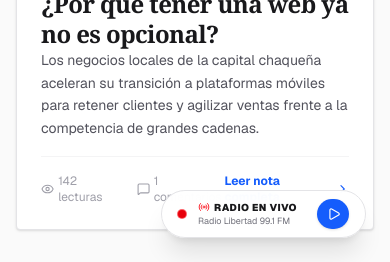
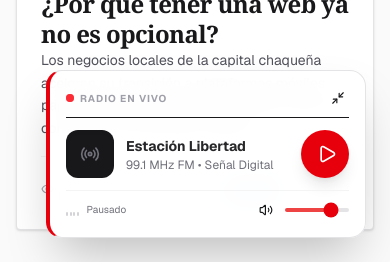
Before and after one commit to SantiCabrera19/resistencia-pwas, a Next.js app: page /demos/noticias in a window 390 px wide. Shown: the part 582-844 px from the top of the page. Built offline with nearby package versions, Linux system fonts and the light colour scheme.

Commit message:
feat(noticias): redesign live radio player to be premium, responsive and collapsible

```diff
--- a/src/app/demos/noticias/layout.tsx
+++ b/src/app/demos/noticias/layout.tsx
@@ -4,7 +4,7 @@
 import Link from "next/link";
 import { usePathname } from "next/navigation";
 import { useTheme } from "next-themes";
-import { Sun, Moon, Menu, X, Newspaper, CloudSun, MapPin, Play, Pause, Radio } from "lucide-react";
+import { Sun, Moon, Menu, X, Newspaper, CloudSun, MapPin, Play, Pause, Radio, Volume2, VolumeX, Minimize2 } from "lucide-react";
 
 export default function NoticiasLayout({
   children,
@@ -17,6 +17,9 @@
   const [mobileMenuOpen, setMobileMenuOpen] = useState(false);
   const [formattedDate, setFormattedDate] = useState("");
   const [isPlaying, setIsPlaying] = useState(false);
+  const [volume, setVolume] = useState(0.8);
+  const [isMuted, setIsMuted] = useState(false);
+  const [isMinimized, setIsMinimized] = useState(false);
   const audioRef = React.useRef<HTMLAudioElement | null>(null);
 
   const togglePlay = () => {
@@ -30,6 +33,16 @@
     }
     setIsPlaying(!isPlaying);
   };
+
+  const toggleMute = () => {
+    setIsMuted(!isMuted);
+  };
+
+  useEffect(() => {
+    if (audioRef.current) {
+      audioRef.current.volume = isMuted ? 0 : volume;
+    }
+  }, [volume, isMuted]);
 
   useEffect(() => {
     setMounted(true);
@@ -227,7 +240,7 @@
       </footer>
 
       {/* 6. FLOATING LIVE RADIO PLAYER */}
-      <div className="fixed bottom-6 right-6 z-50 bg-white/95 dark:bg-zinc-900/95 backdrop-blur-md border border-zinc-200 dark:border-zinc-800 shadow-xl rounded-full py-2 px-4 flex items-center gap-3 select-none">
+      <div className="fixed bottom-6 right-6 z-50 select-none">
         <audio
           ref={audioRef}
           src="https://www.soundhelix.com/examples/mp3/SoundHelix-Song-1.mp3"
@@ -235,22 +248,161 @@
           onPlay={() => setIsPlaying(true)}
           onPause={() => setIsPlaying(false)}
         />
-        <div className="relative flex items-center justify-center">
-          <span className={`absolute inline-flex h-2.5 w-2.5 rounded-full bg-red-500 opacity-75 ${isPlaying ? "animate-ping" : ""}`} />
-          <span className="relative inline-flex rounded-full h-2 w-2 bg-red-600" />
+        <style dangerouslySetInnerHTML={{__html: `
+          @keyframes eq-bounce {
+            0%, 100% { transform: scaleY(0.15); }
+            50% { transform: scaleY(1); }
+          }
+          .eq-bar-anim {
+            transform-origin: bottom;
+            animation: eq-bounce 1s ease-in-out infinite;
+          }
+          .eq-bar-anim-1 { animation-delay: 0.1s; animation-duration: 0.8s; }
+          .eq-bar-anim-2 { animation-delay: 0.3s; animation-duration: 1.1s; }
+          .eq-bar-anim-3 { animation-delay: 0.0s; animation-duration: 0.9s; }
+          .eq-bar-anim-4 { animation-delay: 0.4s; animation-duration: 1.2s; }
+        `}} />
+
+        {isMinimized ? (
+          /* Minimized State */
+          <button
+            onClick={() => setIsMinimized(false)}
+            className="flex items-center justify-center w-14 h-14 bg-red-600 hover:bg-red-500 text-white rounded-full shadow-2xl transition-all duration-300 transform hover:scale-105 border-2 border-white dark:border-zinc-800 relative group"
+            title="Expandir reproductor de radio"
+          >
+            {isPlaying ? (
+              <div className="flex gap-[2px] items-end justify-center w-6 h-4">
+                <span className="w-[3px] h-4 bg-white rounded-full eq-bar-anim eq-bar-anim-1" />
+                <span className="w-[3px] h-4 bg-white rounded-full eq-bar-anim eq-bar-anim-2" />
+                <span className="w-[3px] h-4 bg-white rounded-full eq-bar-anim eq-bar-anim-3" />
+                <span className="w-[3px] h-4 bg-white rounded-full eq-bar-anim eq-bar-anim-4" />
               </div>
-        <div className="flex flex-col text-[10px] font-sans pr-2 text-left">
-          <span className="font-black tracking-wider text-zinc-900 dark:text-white uppercase flex items-center gap-1">
-            <Radio className="w-3 h-3 text-red-500" /> RADIO EN VIVO
+            ) : (
+              <Radio className="w-6 h-6 animate-pulse" />
+            )}
+
+            {/* Live Badge indicator */}
+            <span className="absolute -top-1 -right-1 flex h-3.5 w-3.5">
+              <span className={`absolute inline-flex h-full w-full rounded-full bg-red-400 opacity-75 ${isPlaying ? "animate-ping" : ""}`}></span>
+              <span className="relative inline-flex rounded-full h-3 w-3 bg-red-500 border border-white dark:border-zinc-900"></span>
             </span>
-          <span className="text-[9px] text-zinc-500 dark:text-zinc-400">Radio Libertad 99.1 FM</span>
+          </button>
+        ) : (
+          /* Expanded Premium Player Card */
+          <div className="w-[320px] sm:w-[350px] bg-white/95 dark:bg-zinc-900/95 backdrop-blur-md border border-zinc-200 dark:border-zinc-800 shadow-2xl rounded-2xl p-4 flex flex-col gap-3 transition-all duration-300 transform hover:translate-y-[-2px] border-l-4 border-l-red-600">
+            {/* Top header line of the card */}
+            <div className="flex items-center justify-between border-b border-zinc-150 dark:border-zinc-800 pb-2">
+              <div className="flex items-center gap-1.5">
+                <div className="relative flex h-2 w-2">
+                  <span className={`absolute inline-flex h-full w-full rounded-full bg-red-400 opacity-75 ${isPlaying ? "animate-ping" : ""}`} />
+                  <span className="relative inline-flex rounded-full h-2 w-2 bg-red-500" />
+                </div>
+                <span className="text-[10px] font-bold tracking-widest text-zinc-400 dark:text-zinc-500 uppercase">
+                  RADIO EN VIVO
+                </span>
               </div>
               <button
+                onClick={() => setIsMinimized(true)}
+                className="text-zinc-450 hover:text-zinc-600 dark:hover:text-zinc-300 p-1 rounded-full hover:bg-zinc-100 dark:hover:bg-zinc-800 transition-colors"
+                title="Minimizar reproductor"
+              >
+                <Minimize2 className="w-3.5 h-3.5" />
+              </button>
+            </div>
+
+            {/* Info and Play button row */}
+            <div className="flex items-center justify-between gap-4">
+              <div className="flex items-center gap-3 min-w-0">
+                {/* Vinyl / Cover Disk Mock */}
+                <div className="relative flex items-center justify-center w-12 h-12 bg-zinc-900 text-white rounded-xl shadow-inner flex-shrink-0">
+                  <Radio className={`w-5 h-5 ${isPlaying ? "text-red-550 animate-pulse" : "text-zinc-500"}`} />
+                  {/* Small animated equalizer in cover when playing */}
+                  {isPlaying && (
+                    <div className="absolute inset-0 flex gap-0.5 items-end justify-center pb-2 bg-zinc-900/40 rounded-xl">
+                      <span className="w-[2px] h-3 bg-red-550 rounded-full eq-bar-anim eq-bar-anim-1" />
+                      <span className="w-[2px] h-3 bg-red-550 rounded-full eq-bar-anim eq-bar-anim-2" />
+                      <span className="w-[2px] h-3 bg-red-550 rounded-full eq-bar-anim eq-bar-anim-3" />
+                    </div>
+                  )}
+                </div>
+
+                <div className="flex flex-col min-w-0 text-left">
+                  <span className="font-bold text-sm text-zinc-800 dark:text-zinc-100 truncate leading-snug">
+                    Estación Libertad
+                  </span>
+                  <span className="text-xs text-zinc-500 dark:text-zinc-400 truncate leading-none mt-0.5">
+                    99.1 MHz FM • Señal Digital
+                  </span>
+                </div>
+              </div>
+
+              {/* Huge Play/Pause button */}
+              <button
                 onClick={togglePlay}
-          className="bg-blue-600 dark:bg-blue-500 hover:bg-blue-700 dark:hover:bg-blue-600 text-white rounded-full p-2 focus:outline-none cursor-pointer transition-colors shadow-sm"
+                className="flex items-center justify-center w-12 h-12 bg-red-600 hover:bg-red-500 text-white rounded-full shadow-lg hover:shadow-xl focus:outline-none transition-all duration-200 transform active:scale-95 cursor-pointer flex-shrink-0"
               >
-          {isPlaying ? <Pause className="w-3.5 h-3.5" /> : <Play className="w-3.5 h-3.5 ml-0.5" />}
+                {isPlaying ? <Pause className="w-5 h-5" /> : <Play className="w-5 h-5 ml-1" />}
               </button>
+            </div>
+
+            {/* Bottom Controls Row: Equalizer & Volume */}
+            <div className="flex items-center justify-between gap-4 border-t border-zinc-100 dark:border-zinc-800 pt-2 text-xs">
+              {/* Equalizer animation label */}
+              <div className="flex items-center gap-2 text-zinc-500">
+                {isPlaying ? (
+                  <>
+                    <div className="flex gap-[1.5px] items-end h-3">
+                      <span className="w-[2px] h-3 bg-red-500 rounded-full eq-bar-anim eq-bar-anim-1" />
+                      <span className="w-[2px] h-3 bg-red-500 rounded-full eq-bar-anim eq-bar-anim-2" />
+                      <span className="w-[2px] h-3 bg-red-500 rounded-full eq-bar-anim eq-bar-anim-3" />
+                      <span className="w-[2px] h-3 bg-red-500 rounded-full eq-bar-anim eq-bar-anim-4" />
+                    </div>
+                    <span className="text-[10px] font-medium text-red-650 dark:text-red-400">Transmitiendo</span>
+                  </>
+                ) : (
+                  <>
+                    <div className="flex gap-[1.5px] items-end h-3">
+                      <span className="w-[2px] h-1 bg-zinc-300 dark:bg-zinc-700 rounded-full" />
+                      <span className="w-[2px] h-1 bg-zinc-300 dark:bg-zinc-700 rounded-full" />
+                      <span className="w-[2px] h-1 bg-zinc-300 dark:bg-zinc-700 rounded-full" />
+                      <span className="w-[2px] h-1 bg-zinc-300 dark:bg-zinc-700 rounded-full" />
+                    </div>
+                    <span className="text-[10px]">Pausado</span>
+                  </>
+                )}
+              </div>
+
+              {/* Volume Slider */}
+              <div className="flex items-center gap-2 group/vol max-w-[130px]">
+                <button
+                  onClick={toggleMute}
+                  className="text-zinc-550 dark:text-zinc-400 hover:text-zinc-700 dark:hover:text-zinc-200 transition-colors p-1"
+                >
+                  {isMuted || volume === 0 ? (
+                    <VolumeX className="w-3.5 h-3.5" />
+                  ) : (
+                    <Volume2 className="w-3.5 h-3.5" />
+                  )}
+                </button>
+                <input
+                  type="range"
+                  min="0"
+                  max="1"
+                  step="0.05"
+                  value={isMuted ? 0 : volume}
+                  onChange={(e) => {
+                    setVolume(parseFloat(e.target.value));
+                    if (isMuted) setIsMuted(false);
+                  }}
+                  className="w-16 sm:w-20 h-1 bg-zinc-200 dark:bg-zinc-800 rounded-lg appearance-none cursor-pointer accent-red-600"
+                  style={{
+                    background: `linear-gradient(to right, #ef4444 0%, #ef4444 ${(isMuted ? 0 : volume) * 100}%, ${theme === "dark" ? "#27272a" : "#e4e4e7"} ${(isMuted ? 0 : volume) * 100}%, ${theme === "dark" ? "#27272a" : "#e4e4e7"} 100%)`
+                  }}
+                />
+              </div>
+            </div>
+          </div>
+        )}
       </div>
     </div>
   );
```
Lines whose indentation alone changed are shown as unchanged.
